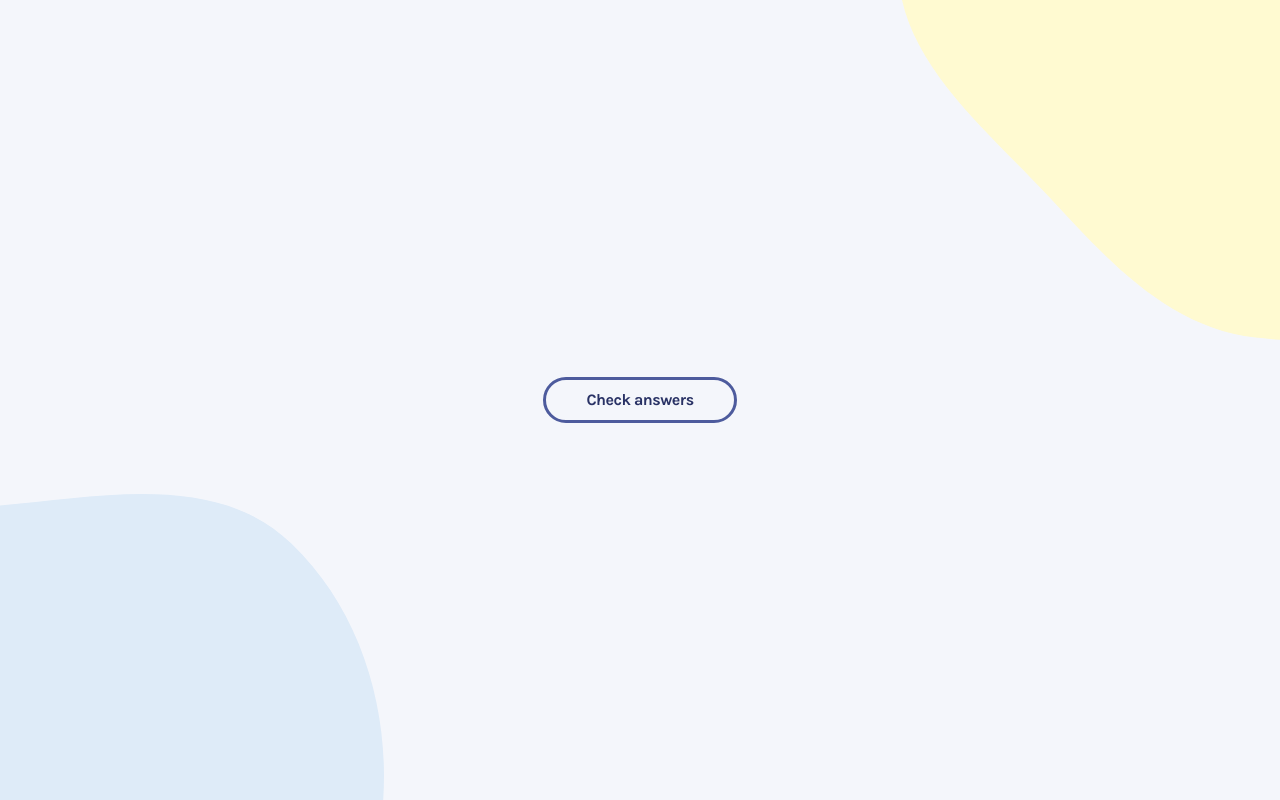
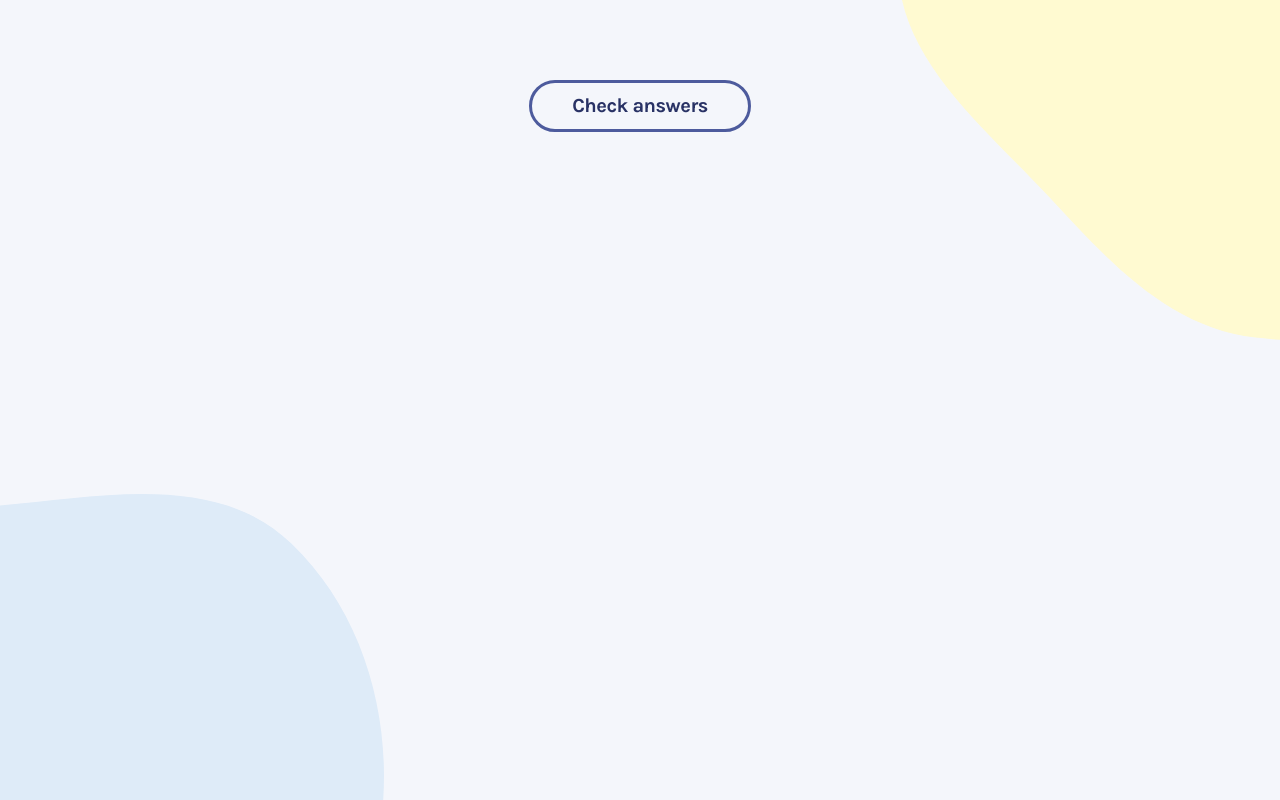
Before and after one commit to vietan0/quizzical-sike, a React (Create React App) app: page / in a window 1280 px wide. Built offline with nearby package versions, Linux system fonts and the light colour scheme.

Commit message:
Give boarding screen a preference form

```diff
--- a/src/App.js
+++ b/src/App.js
@@ -15,6 +15,16 @@ export default function App() {
 	);
 	let [correctCount, setCorrectCount] = useState(0);
 
+	let [formData, setFormData] = useState(() => ({
+		numberOfQuestions: "5",
+		triviaCategory: "0",
+		difficulty: "0",
+	}));
+	let [url, setUrl] = useState(
+		() =>
+			`https://opentdb.com/api.php?amount=${formData.numberOfQuestions}&category=${formData.triviaCategory}&difficulty=${formData.difficulty}&type=multiple`
+	);
+
 	// sync local storage with state
 	useEffect(() => {
 		localStorage.setItem("isBoarding", JSON.stringify(isBoarding));
@@ -23,8 +33,22 @@ export default function App() {
 		localStorage.setItem("allChoices", JSON.stringify(allChoices));
 	}, [isBoarding, quizzes, submitted, allChoices]);
 
+	function handleChange(e) {
+		setFormData(oldData => ({
+			...oldData,
+			[e.target.name]: e.target.value,
+		}));
+	}
+
+	// setUrl
+	useEffect(() => {
+		setUrl(
+			`https://opentdb.com/api.php?amount=${formData.numberOfQuestions}&category=${formData.triviaCategory}&difficulty=${formData.difficulty}&type=multiple`
+		);
+	});
+
 	function getNewQuizzes() {
-		fetch("https://opentdb.com/api.php?amount=5&difficulty=easy&type=multiple")
+		fetch(url)
 			.then(res => res.json())
 			.then(data => {
 				let quizArr = data.results.map(obj => ({...obj, ansStatus: false, id: nanoid()}));
@@ -45,10 +69,14 @@ export default function App() {
 			});
 	}
 
+	function reset() {
+		setIsBoarding(true);
+		setSubmitted(false);
+	}
+
 	function startSession() {
 		setIsBoarding(false);
 		getNewQuizzes();
-		setSubmitted(false);
 		window.scrollTo(0, 0);
 	}
 
@@ -96,48 +124,132 @@ export default function App() {
 			submitted={submitted}
 		/>
 	));
+
+	let boardingScreen = () => {
 		return (
-		<div id="container">
-			{isBoarding ? (
-				<>
+			<div id="boarding-screen">
+				<div className="left">
 					<h1>Quizzical</h1>
+					<pre>{JSON.stringify(url, null, 4)}</pre>
+					<form action="#">
+						<div>
+							<label htmlFor="number-of-questions">
+								<b>Number of Questions</b>
+							</label>
+							<input
+								type="number"
+								className="form-control"
+								id="number-of-questions"
+								name="numberOfQuestions"
+								value={formData.numberOfQuestions}
+								onChange={handleChange}
+								min="1"
+								max="50"
+							></input>
+						</div>
+						<div>
+							<label htmlFor="select-category">
+								<b>Select Category</b>
+							</label>
+							<select
+								name="triviaCategory"
+								className="form-select"
+								id="select-category"
+								value={formData.triviaCategory}
+								onChange={handleChange}
+							>
+								<option value="0">Any</option>
+								<option value="9">General Knowledge</option>
+								<option value="10">Entertainment: Books</option>
+								<option value="11">Entertainment: Film</option>
+								<option value="12">Entertainment: Music</option>
+								<option value="13">Entertainment: Musicals &amp; Theatres</option>
+								<option value="14">Entertainment: Television</option>
+								<option value="15">Entertainment: Video Games</option>
+								<option value="16">Entertainment: Board Games</option>
+								<option value="17">Science &amp; Nature</option>
+								<option value="18">Science: Computers</option>
+								<option value="19">Science: Mathematics</option>
+								<option value="20">Mythology</option>
+								<option value="21">Sports</option>
+								<option value="22">Geography</option>
+								<option value="23">History</option>
+								<option value="24">Politics</option>
+								<option value="25">Art</option>
+								<option value="26">Celebrities</option>
+								<option value="27">Animals</option>
+								<option value="28">Vehicles</option>
+								<option value="29">Entertainment: Comics</option>
+								<option value="30">Science: Gadgets</option>
+								<option value="31">
+									Entertainment: Japanese Anime &amp; Manga
+								</option>
+								<option value="32">Entertainment: Cartoon &amp; Animations</option>
+							</select>
+						</div>
+						<div>
+							<label htmlFor="difficulty">
+								<b>Select Difficulty</b>
+							</label>
+							<select
+								className="form-select"
+								id="difficulty"
+								name="difficulty"
+								value={formData.difficulty}
+								onChange={handleChange}
+							>
+								<option value="0">Any</option>
+								<option value="easy">Easy</option>
+								<option value="medium">Medium</option>
+								<option value="hard">Hard</option>
+							</select>
+						</div>
 						<button onClick={startSession}>Start Quiz</button>
+					</form>
+				</div>
+				<div className="right">
 					<iframe
-						src="https://giphy.com/embed/M9fk9xXoSS3JI7Ozig"
-						width="480"
-						height="270"
+						src="https://giphy.com/embed/nzUoWxCAMEzgCDO6P9"
+						width="360"
+						height="360"
 						frameBorder="0"
 						className="giphy-embed"
 						allowFullScreen
 					></iframe>
-
 					<small>
 						Built with data from{" "}
 						<a href="https://opentdb.com/api_config.php" target="_blank">
 							Open Trivia Database
 						</a>
 					</small>
-				</>
-			) : (
-				<>
+				</div>
+			</div>
+		);
+	};
+
+	let mainScreen = () => {
+		return (
+			<div id="main-screen">
 				<>{quizElements}</>
 				<div id="bottom-row">
 					{submitted && (
 						<p className="result">
-								{correctCount <= 1 && `You can do better next time!`}
-								{correctCount > 1 &&
-									correctCount < 5 &&
-									`You got ${correctCount}/5 questions right! Good job!`}
-								{correctCount == 5 &&
-									`✨Perfect ✨ score! You should up the stakes!`}
+							{correctCount == 0 &&
+								`You got ${correctCount}/${formData.numberOfQuestions} questions. Better luck next time?`}
+							{correctCount > 0 &&
+								correctCount < formData.numberOfQuestions &&
+								`You got ${correctCount}/${formData.numberOfQuestions} questions right! Good job!`}
+							{correctCount == formData.numberOfQuestions &&
+								`✨Perfect✨ score! You should up the stakes!`}
 						</p>
 					)}
-						<button onClick={submitted ? startSession : checkAnswers}>
+					<button onClick={submitted ? reset : checkAnswers}>
 						{submitted ? "Replay" : "Check answers"}
 					</button>
 				</div>
-				</>
-			)}
 			</div>
 		);
+	};
+
+	return <>{isBoarding ? boardingScreen() : mainScreen()}</>;
 }
--- a/src/style.css
+++ b/src/style.css
@@ -13,6 +13,28 @@ h6 {
   font-family: "Karla", "Inter", sans-serif;
 }
 
+button {
+  color: hsl(231deg, 42%, 28%);
+  font-family: "Karla", "Inter", sans-serif;
+  font-weight: bold;
+  font-size: 20px;
+  letter-spacing: -0.5px;
+  background-color: transparent;
+  padding: 8px 40px;
+  border: 3px solid hsl(230deg, 34%, 46%);
+  border-radius: 80px;
+  transition: 0.1s ease-out;
+}
+
+button:hover {
+  color: hsl(220deg, 43%, 97%);
+  background-color: hsl(230deg, 34%, 46%);
+}
+
+button:focus {
+  border: 3px solid hsl(230deg, 34%, 46%);
+}
+
 #root {
   display: flex;
   justify-content: center;
@@ -23,72 +45,85 @@ h6 {
   background-size: 30%;
 }
 
-#container {
-  margin: 80px clamp(16px, 5vw, 80px);
-  max-width: 800px;
+#boarding-screen {
+  margin: 96px max(16px, 5vw);
+  max-width: 1200px;
   display: flex;
-  gap: 16px;
-  flex-direction: column;
+  flex-wrap: wrap;
+  gap: 56px;
+  justify-content: space-between;
   align-items: center;
-  justify-content: center;
   flex-grow: 1;
 }
-#container h1 {
-  font-size: 56px;
+#boarding-screen pre {
+  white-space: pre-wrap;
+  font-size: 1rem;
+  width: 100%;
+  margin-top: 16px;
+}
+#boarding-screen .left {
+  display: flex;
+  flex-direction: column;
+  gap: 16px;
+  flex: 1 1 320px;
+}
+#boarding-screen .left h1 {
+  font-size: calc(40px + 1.5vw);
   font-weight: 700;
-  letter-spacing: -1.5px;
+  letter-spacing: -3px;
 }
-#container button {
-  color: hsl(231deg, 42%, 28%);
-  font-family: "Karla", "Inter", sans-serif;
-  font-weight: bold;
-  letter-spacing: -0.5px;
-  background-color: transparent;
-  outline: 3px solid hsl(230deg, 34%, 46%);
-  padding: 8px 40px;
-  border: none;
-  border-radius: 80px;
-  transition: 0.1s ease-out;
+#boarding-screen .left form {
+  display: flex;
+  flex-direction: column;
+  gap: 16px;
 }
-#container button:hover {
-  color: hsl(220deg, 43%, 97%);
-  outline: none;
-  background-color: hsl(230deg, 34%, 46%);
+#boarding-screen .left form label {
+  margin-bottom: 4px;
 }
-#container .get-quizzes {
-  margin-top: 32px;
-  margin-bottom: 32px;
+#boarding-screen .left form input,
+#boarding-screen .left form select {
+  color: inherit;
+  padding-top: 12px;
+  padding-bottom: 12px;
 }
-#container #bottom-row {
+#boarding-screen .left button {
+  margin-top: 16px;
+}
+#boarding-screen .right {
+  display: flex;
+  flex-direction: column;
+  gap: 16px;
+  align-items: center;
+  flex: 1 1 320px;
+}
+#boarding-screen .right .giphy-embed {
   width: 100%;
-  display: flex;
-  gap: 32px;
-  justify-content: center;
-  align-items: center;
-}
-#container #bottom-row .result {
-  font-family: "Karla", "Inter", sans-serif;
-  font-size: 24px;
-  font-weight: bold;
-  letter-spacing: -0.5px;
-  margin: 0;
 }
 
-.quiz {
+#main-screen {
+  margin: 80px clamp(16px, 5vw, 64px);
+  max-width: 900px;
+  display: flex;
+  flex-direction: column;
+  gap: 8px;
+  align-items: center;
+  justify-content: space-between;
+}
+#main-screen .quiz {
   width: 100%;
 }
-.quiz h2 {
+#main-screen .quiz h2 {
   font-size: min(1rem + 0.9vw, 22px);
   font-weight: 700;
   letter-spacing: -0.5px;
   margin-bottom: 16px;
 }
-.quiz .choices {
+#main-screen .quiz .choices {
   display: flex;
   flex-wrap: wrap;
   gap: 12px;
 }
-.quiz .choices div {
+#main-screen .quiz .choices div {
   font-size: 0.875rem;
   padding: 4px 12px;
   outline: 1px solid hsl(230deg, 34%, 46%);
@@ -99,44 +134,57 @@ h6 {
   user-select: none;
   transition: all 0.1s ease-out;
 }
-.quiz .choices div:hover {
+#main-screen .quiz .choices div:hover {
   background-color: hsl(230deg, 61%, 90%);
 }
-.quiz .choices div.selected {
+#main-screen .quiz .choices div.selected {
   outline: none;
   background-color: hsl(230deg, 61%, 90%);
 }
-.quiz .choices div.submitted {
+#main-screen .quiz .choices div.submitted {
   pointer-events: none;
 }
-.quiz .choices div.correct {
+#main-screen .quiz .choices div.correct {
   outline: none;
   background-color: hsl(133deg, 46%, 71%);
 }
-.quiz .choices div.missed {
+#main-screen .quiz .choices div.missed {
   outline: none;
   background-color: hsl(230deg, 61%, 90%);
 }
-.quiz .choices div.wrong {
+#main-screen .quiz .choices div.wrong {
   outline: none;
   background-color: hsl(0deg, 81%, 85%);
 }
-.quiz .choices div.not-selected {
+#main-screen .quiz .choices div.not-selected {
   opacity: 0.5;
 }
-.quiz hr {
+#main-screen .quiz hr {
   margin: 24px 0;
 }
-.quiz hr:not([size]) {
+#main-screen .quiz hr:not([size]) {
   height: 3px;
   background-color: hsl(231deg, 42%, 90%);
 }
+#main-screen #bottom-row {
+  width: 100%;
+  display: flex;
+  gap: 32px;
+  justify-content: center;
+  align-items: center;
+}
+#main-screen #bottom-row .result {
+  font-family: "Karla", "Inter", sans-serif;
+  font-size: 24px;
+  font-weight: bold;
+  letter-spacing: -0.5px;
+  margin: 0;
+}
 
-pre {
-  white-space: pre-wrap;
-  font-size: 1rem;
-  width: 100%;
-  margin-top: 16px;
+@media (min-width: 780px) {
+  form {
+    max-width: 400px;
+  }
 }
 
 /*# sourceMappingURL=style.css.map */
--- a/src/style.scss
+++ b/src/style.scss
@@ -37,6 +37,28 @@ h6 {
 	font-family: $heading-text;
 }
 
+button {
+	color: $blue-primary;
+	font-family: $heading-text;
+	font-weight: bold;
+	font-size: 20px;
+	letter-spacing: -0.5px;
+	background-color: transparent;
+	padding: $d2 $d7;
+	border: 3px solid $blue-secondary;
+	border-radius: $d10;
+	transition: 0.1s ease-out;
+}
+
+button:hover {
+	color: $blue-bg;
+	background-color: $blue-secondary;
+}
+
+button:focus {
+	border: 3px solid hsl(230deg, 34%, 46%);
+}
+
 #root {
 	display: flex;
 	justify-content: center;
@@ -47,62 +69,78 @@ h6 {
 	background-size: 30%;
 }
 
-#container {
-	margin: $d10 clamp($d4, 5vw, $d10);
-	max-width: 800px;
+#boarding-screen {
+	margin: $d11 max($d4, 5vw);
+	max-width: 1200px;
 	display: flex;
-	gap: $d4;
-	flex-direction: column;
+	flex-wrap: wrap;
+	gap: $d8;
+	justify-content: space-between;
 	align-items: center;
-	justify-content: center;
 	flex-grow: 1;
 
+	pre {
+		white-space: pre-wrap;
+		font-size: 1rem;
+		width: 100%;
+		margin-top: $d4;
+	}
+
+	.left {
+		display: flex;
+		flex-direction: column;
+		gap: $d4;
+		flex: 1 1 320px;
+
 		h1 {
-		font-size: $d8;
+			font-size: calc($d7 + 1.5vw);
 			font-weight: 700;
-		letter-spacing: -1.5px;
+			letter-spacing: -3px;
+		}
+
+		form {
+			display: flex;
+			flex-direction: column;
+			gap: $d4;
+
+			label {
+				margin-bottom: $d1;
+			}
+
+			input,
+			select {
+				color: inherit;
+				padding-top: $d3;
+				padding-bottom: $d3;
+			}
 		}
 
 		button {
-		color: $blue-primary;
-		font-family: $heading-text;
-		font-weight: bold;
-		letter-spacing: -0.5px;
-		background-color: transparent;
-		outline: 3px solid $blue-secondary;
-		padding: $d2 $d7;
-		border: none;
-		border-radius: $d10;
-		transition: 0.1s ease-out;
+			margin-top: $d4;
+		}
 	}
 
-	button:hover {
-		color: $blue-bg;
-		outline: none;
-		background-color: $blue-secondary;
-	}
+	.right {
+		display: flex;
+		flex-direction: column;
+		gap: $d4;
+		align-items: center;
+		flex: 1 1 320px;
 
-	.get-quizzes {
-		margin-top: $d6;
-		margin-bottom: $d6;
-	}
-
-	#bottom-row {
+		.giphy-embed {
 			width: 100%;
-		display: flex;
-		gap: $d6;
-		justify-content: center;
-		align-items: center;
-
-		.result {
-			font-family: $heading-text;
-			font-size: $d5;
-			font-weight: bold;
-			letter-spacing: -0.5px;
-			margin: 0;
 		}
 	}
 }
+
+#main-screen {
+	margin: $d10 clamp($d4, 5vw, $d9);
+	max-width: 900px;
+	display: flex;
+	flex-direction: column;
+	gap: $d2;
+	align-items: center;
+	justify-content: space-between;
 
 	.quiz {
 		width: 100%;
@@ -173,10 +211,25 @@ h6 {
 			background-color: $blue-divider;
 		}
 	}
+	#bottom-row {
+		width: 100%;
+		display: flex;
+		gap: $d6;
+		justify-content: center;
+		align-items: center;
 
-pre {
-	white-space: pre-wrap;
-	font-size: 1rem;
-	width: 100%;
-	margin-top: $d4;
+		.result {
+			font-family: $heading-text;
+			font-size: $d5;
+			font-weight: bold;
+			letter-spacing: -0.5px;
+			margin: 0;
 		}
+	}
+}
+
+@media (min-width: 780px) {
+	form {
+		max-width: 400px;
+	}
+}
```
Also changed, not shown: 1 other file (tests, documents, lock files or other folders). Lines whose indentation alone changed are shown as unchanged.
